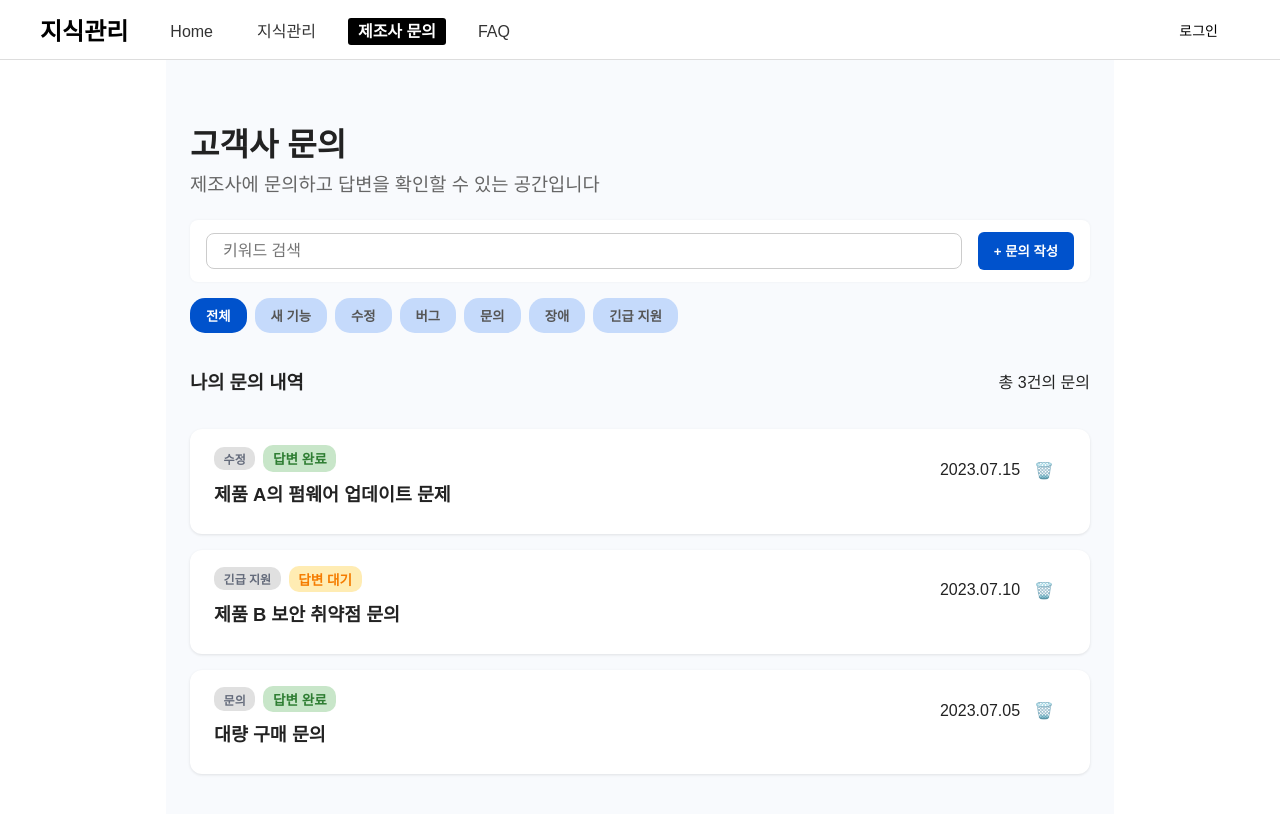
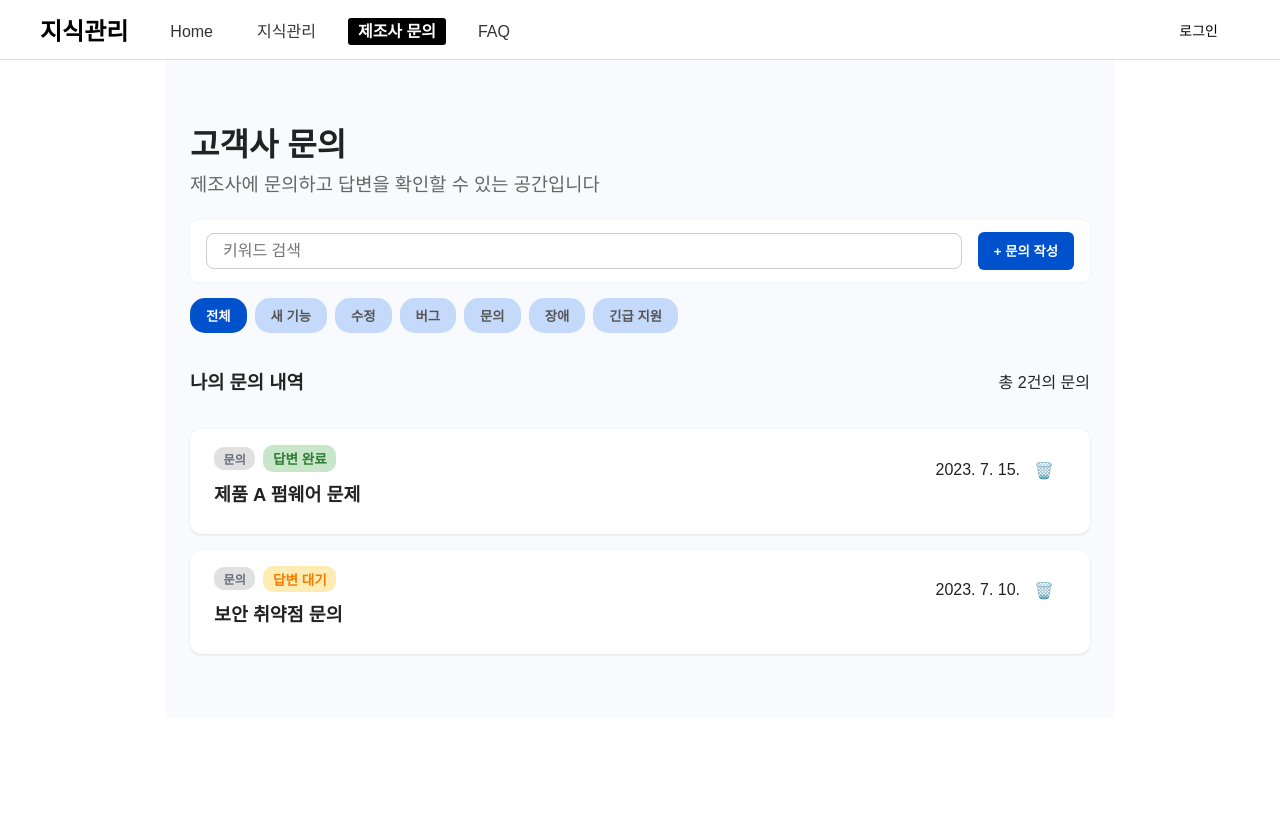
Before and after one commit to CookKMS/Cook_KMS_FrontEnd, a React (Create React App) app: page /my-inquiries in a window 1280 px wide. Shown: the top 814 px of the page. Built offline with nearby package versions, Linux system fonts and the light colour scheme.

Commit message:
.Feat/ 고객사 문의 페이지 데이터 불러오기

```diff
--- /dev/null
+++ b/src/data/inquiryData.js
@@ -0,0 +1,21 @@
+// src/data/inquiryData.js
+export const inquiryData = [  // ✅ 이름 수정
+  {
+    id: 1,
+    manufacturer: 'A 고객사',
+    subject: '제품 A 펌웨어 문제',
+    status: '답변 완료',
+    date: '2023. 7. 15.',
+    message: '제품 A의 최신 펌웨어를 설치했는데 작동이 안됩니다.',
+    response: '펌웨어를 다시 설치해 보시기 바랍니다.',
+  },
+  {
+    id: 2,
+    manufacturer: 'B 고객사',
+    subject: '보안 취약점 문의',
+    status: '답변 대기',
+    date: '2023. 7. 10.',
+    message: '보안 취약점 패치가 언제 제공되나요?',
+    response: '',
+  },
+];
--- a/src/pages/MyInquiriesPage.js
+++ b/src/pages/MyInquiriesPage.js
@@ -1,6 +1,7 @@
 import React, { useEffect, useState } from "react";
 import Header from "../components/Header";
 import "../styles/MyInquiriesPage.css";
+import { inquiryData } from '../data/inquiryData';
 
 const categories = [
   "전체",
@@ -10,45 +11,6 @@ const categories = [
   "문의",
   "장애",
   "긴급 지원",
-];
-
-
-// 현재는 더미 데이터. 실제 백엔드 API에서 받아올 예정
-const dummyData = [
-  {
-    id: 1,
-    category: "수정",
-    answerStatus: "답변 완료",
-    title: "제품 A의 펌웨어 업데이트 문제",
-    inquiryContent:
-      "제품 A를 최신 펌웨어 버전 2.1.4로 업데이트한 후에 작동이 되지 않습니다.",
-    answerContent:
-      "안녕하세요, 고객님. 해당 문제는 펌웨어 호환성 문제로 확인되었습니다.",
-    date: "2023.07.15",
-    answerDate: "2023.07.16 11:23",
-    attachment: {
-      url: "https://example.com/error_photo.jpg",
-      name: "error_photo.jpg",
-    },
-  },
-  {
-    id: 2,
-    category: "긴급 지원",
-    answerStatus: "답변 대기",
-    title: "제품 B 보안 취약점 문의",
-    inquiryContent: "제품 B 보안 취약점 관련 문의 드립니다.",
-    answerContent: "",
-    date: "2023.07.10",
-  },
-  {
-    id: 3,
-    category: "문의",
-    answerStatus: "답변 완료",
-    title: "대량 구매 문의",
-    inquiryContent: "대량 구매 시 할인 문의드립니다.",
-    answerContent: "대량 구매 시 할인 혜택이 있습니다.",
-    date: "2023.07.05",
-  },
 ];
 
 export default function MyInquiriesPage() {
@@ -63,6 +25,7 @@ export default function MyInquiriesPage() {
   const [confirmDeleteId, setConfirmDeleteId] = useState(null);
   const [currentPage, setCurrentPage] = useState(1);
   const inquiriesPerPage = 5;
+
   const deletingItem = inquiries.find(item => item.id === confirmDeleteId);
   const deletingTitle = deletingItem ? deletingItem.title : "";
 
@@ -74,16 +37,27 @@ export default function MyInquiriesPage() {
     file: null,
   });
 
-  // [TODO: Flask 연동] 전체 문의 조회 API 호출
+  // ✅ 초기 데이터 로딩
 useEffect(() => {
   async function loadInquiries() {
     setLoading(true);
     setError(null);
     try {
-        // const res = await fetch("/api/inquiries");
-        // const data = await res.json();
-        const data = dummyData;
-        setInquiries(data);
+      // ✅ 관리자용 데이터를 사용자 화면용 구조로 변환
+      const mapped = inquiryData.map(item => ({
+        id: item.id,
+        title: item.subject,
+        category: '문의', // 공통 데이터에 없으므로 기본값 지정
+        customer: item.manufacturer,
+        inquiryContent: item.message,
+        answerStatus: item.status,
+        answerContent: item.response,
+        date: item.date,
+        attachment: null, // 없는 경우 null 처리
+        answerDate: item.answerDate || "", // 선택사항 처리
+      }));
+
+      setInquiries(mapped);
     } catch (e) {
       setError("데이터를 불러오는데 실패했습니다.");
     } finally {
@@ -96,11 +70,12 @@ export default function MyInquiriesPage() {
 const filtered = inquiries.filter((item) => {
   const categoryMatch = filter === "전체" || item.category === filter;
   const searchMatch =
-      item.title.includes(search) ||
-      item.inquiryContent.includes(search) ||
-      item.answerContent.includes(search);
+    (item.title || "").includes(search) ||
+    (item.inquiryContent || "").includes(search) ||
+    (item.answerContent || "").includes(search);
   return categoryMatch && searchMatch;
 });
+
 
   const totalPages = Math.ceil(filtered.length / inquiriesPerPage);
   const paged = filtered.slice(
@@ -112,10 +87,8 @@ export default function MyInquiriesPage() {
     setExpandedId(expandedId === id ? null : id);
   };
 
-  // [TODO: Flask 연동] 문의 삭제 API 호출
   const confirmDelete = async () => {
     try {
-      // await fetch(`/api/inquiries/${confirmDeleteId}`, { method: "DELETE" });
       setInquiries((prev) =>
         prev.filter((item) => item.id !== confirmDeleteId)
       );
@@ -135,7 +108,6 @@ export default function MyInquiriesPage() {
     }
   };
 
-  // [TODO: Flask 연동] 문의 등록 API 호출 (multipart/form-data로 파일 포함 가능)
   const submitNewInquiry = async (e) => {
     e.preventDefault();
     if (
@@ -149,19 +121,6 @@ export default function MyInquiriesPage() {
     }
 
     try {
-      // const formData = new FormData();
-      // formData.append("title", newForm.title);
-      // formData.append("category", newForm.category);
-      // formData.append("customer", newForm.customer);
-      // formData.append("inquiryContent", newForm.inquiryContent);
-      // if (newForm.file) formData.append("file", newForm.file);
-
-      // const res = await fetch("/api/inquiries", {
-      //   method: "POST",
-      //   body: formData,
-      // });
-      // const created = await res.json();
-
       const created = {
         id: Date.now(),
         category: newForm.category,
@@ -170,7 +129,7 @@ export default function MyInquiriesPage() {
         title: newForm.title,
         inquiryContent: newForm.inquiryContent,
         attachment: newForm.file
-          ? { name: newForm.file.name, url: "#" } // [TODO: 실제 업로드된 파일 URL로 교체]
+          ? { name: newForm.file.name, url: "#" }
           : null,
         answerContent: "",
         date: new Date().toISOString().slice(0, 10).replace(/-/g, "."),
@@ -204,6 +163,7 @@ export default function MyInquiriesPage() {
             <h3>제조사에 문의하고 답변을 확인할 수 있는 공간입니다</h3>
           </hgroup>
 
+          {/* 검색 및 작성 버튼 */}
           <div className="search-filter-box">
             <input
               type="text"
@@ -224,6 +184,7 @@ export default function MyInquiriesPage() {
             </button>
           </div>
 
+          {/* 카테고리 필터 */}
           <div className="filter-buttons" role="list">
             {categories.map((cat) => (
               <button
@@ -241,11 +202,13 @@ export default function MyInquiriesPage() {
             ))}
           </div>
 
+          {/* 문의 목록 헤더 */}
           <div className="inquiry-header">
             <h3>나의 문의 내역</h3>
             <span>총 {filtered.length}건의 문의</span>
           </div>
 
+          {/* 문의 목록 */}
           <div className="inquiry-list" role="list">
             {paged.length === 0 ? (
               <p>문의 내역이 없습니다.</p>
@@ -263,12 +226,7 @@ export default function MyInquiriesPage() {
                     <div className="left-group">
                       <div className="status-tags">
                         <span className="category-tag">{item.category}</span>
-                        <span
-                          className={`answer-status ${item.answerStatus === "답변 완료"
-                            ? "answered"
-                            : "pending"
-                            }`}
-                        >
+                        <span className={`answer-status ${item.answerStatus === "답변 완료" ? "answered" : "pending"}`}>
                           {item.answerStatus}
                         </span>
                       </div>
@@ -289,11 +247,9 @@ export default function MyInquiriesPage() {
                     </div>
                   </header>
 
+                  {/* 상세 내용 */}
                   {expandedId === item.id && (
-                    <section
-                      className="card-details"
-                      onClick={(e) => e.stopPropagation()}
-                    >
+                    <section className="card-details" onClick={(e) => e.stopPropagation()}>
                       <div className="inquiry-content-section">
                         <strong>문의 내용</strong>
                         <p>{item.inquiryContent}</p>
@@ -317,12 +273,12 @@ export default function MyInquiriesPage() {
                           </time>
                           <p>{item.answerContent}</p>
                         </div>
-                      ) : item.answerStatus === "답변 대기" ? (
+                      ) : (
                         <div className="pending-answer-notice">
                           <i>ℹ️</i>
                           현재 문의 내용을 검토 중입니다. 빠른 시일 내에 답변 드리겠습니다.
                         </div>
-                      ) : null}
+                      )}
                     </section>
                   )}
                 </article>
@@ -330,20 +286,13 @@ export default function MyInquiriesPage() {
             )}
           </div>
 
+          {/* 페이지네이션 */}
           {totalPages > 1 && (
-            <nav
-              className="pagination"
-              role="navigation"
-              aria-label="페이지네이션"
-            >
-              <button
-                onClick={() => setCurrentPage((p) => Math.max(1, p - 1))}
-                disabled={currentPage === 1}
-                aria-label="이전 페이지"
-              >
+            <nav className="pagination" role="navigation" aria-label="페이지네이션">
+              <button onClick={() => setCurrentPage((p) => Math.max(1, p - 1))} disabled={currentPage === 1}>
                 &lt;
               </button>
-              {[...Array(totalPages)].map((_, i) => (
+              {Array.from({ length: totalPages }).map((_, i) => (
                 <button
                   key={i}
                   className={currentPage === i + 1 ? "active" : ""}
@@ -353,38 +302,19 @@ export default function MyInquiriesPage() {
                   {i + 1}
                 </button>
               ))}
-              <button
-                onClick={() => setCurrentPage((p) => Math.min(totalPages, p + 1))}
-                disabled={currentPage === totalPages}
-                aria-label="다음 페이지"
-              >
+              <button onClick={() => setCurrentPage((p) => Math.min(totalPages, p + 1))} disabled={currentPage === totalPages}>
                 &gt;
               </button>
             </nav>
           )}
 
+          {/* 문의 등록 모달 */}
           {showNewModal && (
-            <div
-              className="modal-backdrop"
-              role="dialog"
-              aria-modal="true"
-              onClick={() => setShowNewModal(false)}
-            >
-              <form
-                className="modal new-inquiry-modal"
-                onClick={(e) => e.stopPropagation()}
-                onSubmit={submitNewInquiry}
-              >
+            <div className="modal-backdrop" role="dialog" aria-modal="true" onClick={() => setShowNewModal(false)}>
+              <form className="modal new-inquiry-modal" onClick={(e) => e.stopPropagation()} onSubmit={submitNewInquiry}>
                 <header>
                   <h2>새 문의 작성</h2>
-                  <button
-                    type="button"
-                    className="close-btn"
-                    aria-label="닫기"
-                    onClick={() => setShowNewModal(false)}
-                  >
-                    ×
-                  </button>
+                  <button type="button" className="close-btn" aria-label="닫기" onClick={() => setShowNewModal(false)}>×</button>
                 </header>
 
                 <label htmlFor="title">문의 제목</label>
@@ -394,21 +324,18 @@ export default function MyInquiriesPage() {
                   type="text"
                   value={newForm.title}
                   onChange={handleNewFormChange}
-                  placeholder="문의 제목을 입력하세요"
                   required
                 />
 
                 <label htmlFor="customer">고객사</label>
                 <input
-                  type="text"
                   id="customer"
                   name="customer"
+                  type="text"
                   value={newForm.customer}
                   onChange={handleNewFormChange}
                   required
-                  placeholder="고객사를 입력하세요"
                 />
-
 
                 <label htmlFor="category">문의 유형</label>
                 <select
@@ -418,13 +345,9 @@ export default function MyInquiriesPage() {
                   onChange={handleNewFormChange}
                   required
                 >
-                  <option value="">문의 유형을 선택하세요</option>
-                  {categories
-                    .filter((c) => c !== "전체")
-                    .map((c) => (
-                      <option key={c} value={c}>
-                        {c}
-                      </option>
+                  <option value="">문의 유형 선택</option>
+                  {categories.filter(c => c !== "전체").map(c => (
+                    <option key={c} value={c}>{c}</option>
                   ))}
                 </select>
 
@@ -434,12 +357,11 @@ export default function MyInquiriesPage() {
                   name="inquiryContent"
                   value={newForm.inquiryContent}
                   onChange={handleNewFormChange}
-                  placeholder="문의 내용을 작성해 주세요"
                   rows={5}
                   required
                 />
 
-                <label htmlFor="fileUpload">첨부 파일 (선택 사항)</label>
+                <label htmlFor="fileUpload">첨부 파일 (선택)</label>
                 <input
                   id="fileUpload"
                   name="fileUpload"
@@ -449,54 +371,25 @@ export default function MyInquiriesPage() {
                 />
 
                 <footer className="modal-footer">
-                  <button
-                    type="button"
-                    className="btn cancel-btn"
-                    onClick={() => setShowNewModal(false)}
-                  >
-                    취소
-                  </button>
-                  <button type="submit" className="btn submit-btn">
-                    문의 제출
-                  </button>
+                  <button type="button" className="btn cancel-btn" onClick={() => setShowNewModal(false)}>취소</button>
+                  <button type="submit" className="btn submit-btn">문의 제출</button>
                 </footer>
               </form>
             </div>
           )}
 
+          {/* 삭제 확인 모달 */}
           {confirmDeleteId !== null && (
-            <div
-              className="modal-backdrop"
-              role="dialog"
-              aria-modal="true"
-              onClick={() => setConfirmDeleteId(null)}
-            >
-              <div
-                className="modal confirm-delete-modal"
-                onClick={(e) => e.stopPropagation()}
-              >
+            <div className="modal-backdrop" role="dialog" aria-modal="true" onClick={() => setConfirmDeleteId(null)}>
+              <div className="modal confirm-delete-modal" onClick={(e) => e.stopPropagation()}>
                 <header>
                   <h2>문의 삭제</h2>
-                  <button
-                    type="button"
-                    className="close-btn"
-                    aria-label="닫기"
-                    onClick={() => setConfirmDeleteId(null)}
-                  >
-                    ×
-                  </button>
+                  <button type="button" className="close-btn" aria-label="닫기" onClick={() => setConfirmDeleteId(null)}>×</button>
                 </header>
                 <p>"{deletingTitle}" 정말로 삭제하시겠습니까?</p>
                 <footer className="modal-footer">
-                  <button
-                    className="btn cancel-btn"
-                    onClick={() => setConfirmDeleteId(null)}
-                  >
-                    취소
-                  </button>
-                  <button className="btn delete-btn" onClick={confirmDelete}>
-                    삭제
-                  </button>
+                  <button className="btn cancel-btn" onClick={() => setConfirmDeleteId(null)}>취소</button>
+                  <button className="btn delete-btn" onClick={confirmDelete}>삭제</button>
                 </footer>
               </div>
             </div>
--- a/src/pages/admin/components/InquiryTable.js
+++ b/src/pages/admin/components/InquiryTable.js
@@ -1,63 +1,30 @@
 import React, { useState, useEffect } from 'react';
 import '../../../styles/Admin/InquiryTable.css';
-
-// ✅ 초기 더미 데이터 (향후 백엔드 API 연동으로 대체 예정)
-const dummyInquiries = [
-  {
-    id: 1,
-    manufacturer: 'A 고객사',
-    subject: '제품 A 펌웨어 문제',
-    status: '답변 완료',
-    date: '2023. 7. 15.',
-    message: '제품 A의 최신 펌웨어를 설치했는데 작동이 안됩니다.',
-    response: '펌웨어를 다시 설치해 보시기 바랍니다.',
-  },
-  {
-    id: 2,
-    manufacturer: 'B 고객사',
-    subject: '보안 취약점 문의',
-    status: '답변 대기',
-    date: '2023. 7. 10.',
-    message: '보안 취약점 패치가 언제 제공되나요?',
-    response: '',
-  },
-];
+import { inquiryData } from '../../../data/inquiryData';
 
 export default function InquiryTable() {
   // ✅ 상태 관리: 전체 문의 목록
   const [inquiries, setInquiries] = useState([]);
 
   // ✅ 필터 및 검색 관련 상태
-  const [filterStatus, setFilterStatus] = useState('전체'); // '전체' | '답변 대기' | '답변 완료'
+  const [filterStatus, setFilterStatus] = useState('전체');
   const [searchTerm, setSearchTerm] = useState('');
 
-  // ✅ 페이징 관련 상태
+  // ✅ 페이징 상태
   const [currentPage, setCurrentPage] = useState(1);
   const itemsPerPage = 5;
 
   // ✅ 모달 제어 상태
-  const [editingItem, setEditingItem] = useState(null);           // 수정 중인 항목
-  const [confirmDeleteId, setConfirmDeleteId] = useState(null);   // 삭제 대상 ID
+  const [editingItem, setEditingItem] = useState(null);
+  const [confirmDeleteId, setConfirmDeleteId] = useState(null);
   const deletingItem = inquiries.find((i) => i.id === confirmDeleteId);
 
-  // ✅ 최초 렌더링 시 더미 데이터 로딩 (추후 Flask API 연동 예정)
+  // ✅ 최초 렌더링 시 공통 데이터 불러오기
   useEffect(() => {
-    fetchInquiries();
+    setInquiries(inquiryData);
   }, []);
 
-  // ✅ 전체 문의 조회 함수 (Flask 연동 시 GET /api/inquiries)
-  const fetchInquiries = async () => {
-    try {
-      // const res = await fetch('/api/inquiries');
-      // const data = await res.json();
-      const data = dummyInquiries; // 임시 더미 데이터
-      setInquiries(data);
-    } catch (error) {
-      console.error('문의 불러오기 실패:', error);
-    }
-  };
-
-  // ✅ 필터 및 검색 조건에 따라 데이터 필터링
+  // ✅ 필터 + 검색 적용
   const filtered = inquiries.filter((item) => {
     const matchStatus = filterStatus === '전체' || item.status === filterStatus;
     const matchSearch =
@@ -74,8 +41,7 @@ export default function InquiryTable() {
     currentPage * itemsPerPage
   );
 
-  // ✅ 문의 답변 저장 (수정 또는 작성)
-  // Flask 연동 시 PUT /api/inquiries/:id
+  // ✅ 문의 답변 저장 (Flask 연동 시 PUT /api/inquiries/:id)
   const handleSave = async (e) => {
     e.preventDefault();
     const form = e.target;
@@ -92,7 +58,6 @@ export default function InquiryTable() {
       //   body: JSON.stringify(updated),
       // });
 
-      // 프론트에서 즉시 반영 (임시 처리)
       setInquiries((prev) =>
         prev.map((item) => (item.id === updated.id ? updated : item))
       );
@@ -102,8 +67,7 @@ export default function InquiryTable() {
     }
   };
 
-  // ✅ 문의 삭제 처리
-  // Flask 연동 시 DELETE /api/inquiries/:id
+  // ✅ 문의 삭제 처리 (Flask 연동 시 DELETE /api/inquiries/:id)
   const handleDelete = async () => {
     try {
       // await fetch(`/api/inquiries/${confirmDeleteId}`, { method: 'DELETE' });
@@ -117,7 +81,7 @@ export default function InquiryTable() {
 
   return (
     <div className="inquiry-table-wrapper">
-      {/* ✅ 상단 제목 및 필터/검색 */}
+      {/* 상단 필터/검색 */}
       <div className="table-header">
         <h2>🛠️ 제조사 문의 관리</h2>
         <div className="table-controls">
@@ -135,7 +99,7 @@ export default function InquiryTable() {
         </div>
       </div>
 
-      {/* ✅ 문의 목록 테이블 */}
+      {/* 문의 목록 테이블 */}
       <table className="inquiry-table">
         <thead>
           <tr>
@@ -161,16 +125,14 @@ export default function InquiryTable() {
                 <button className="view" onClick={() => setEditingItem(item)}>
                   {item.status === '답변 완료' ? '답변 보기' : '답변 작성'}
                 </button>
-                <button className="delete" onClick={() => setConfirmDeleteId(item.id)}>
-                  🗑️
-                </button>
+                <button className="delete" onClick={() => setConfirmDeleteId(item.id)}>🗑️</button>
               </td>
             </tr>
           ))}
         </tbody>
       </table>
 
-      {/* ✅ 페이지네이션 */}
+      {/* 페이지네이션 */}
       <div className="pagination">
         {Array.from({ length: totalPages }).map((_, i) => (
           <button
@@ -183,7 +145,7 @@ export default function InquiryTable() {
         ))}
       </div>
 
-      {/* ✅ 답변 작성/수정 모달 */}
+      {/* 답변 수정 모달 */}
       {editingItem && (
         <div className="modal-backdrop" onClick={() => setEditingItem(null)}>
           <form className="modal" onClick={(e) => e.stopPropagation()} onSubmit={handleSave}>
@@ -225,7 +187,7 @@ export default function InquiryTable() {
         </div>
       )}
 
-      {/* ✅ 삭제 확인 모달 */}
+      {/* 삭제 확인 모달 */}
       {confirmDeleteId && (
         <div className="modal-backdrop" onClick={() => setConfirmDeleteId(null)}>
           <div className="modal confirm" onClick={(e) => e.stopPropagation()}>
```
Lines whose indentation alone changed are shown as unchanged.
